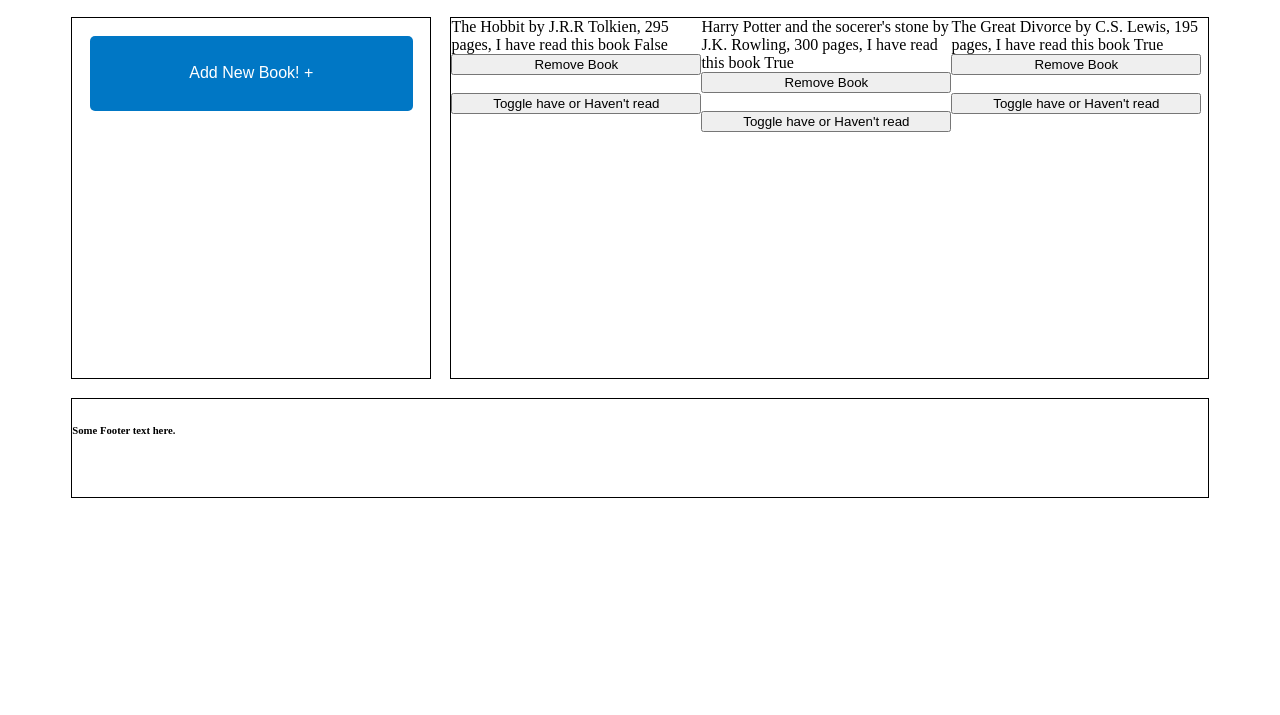
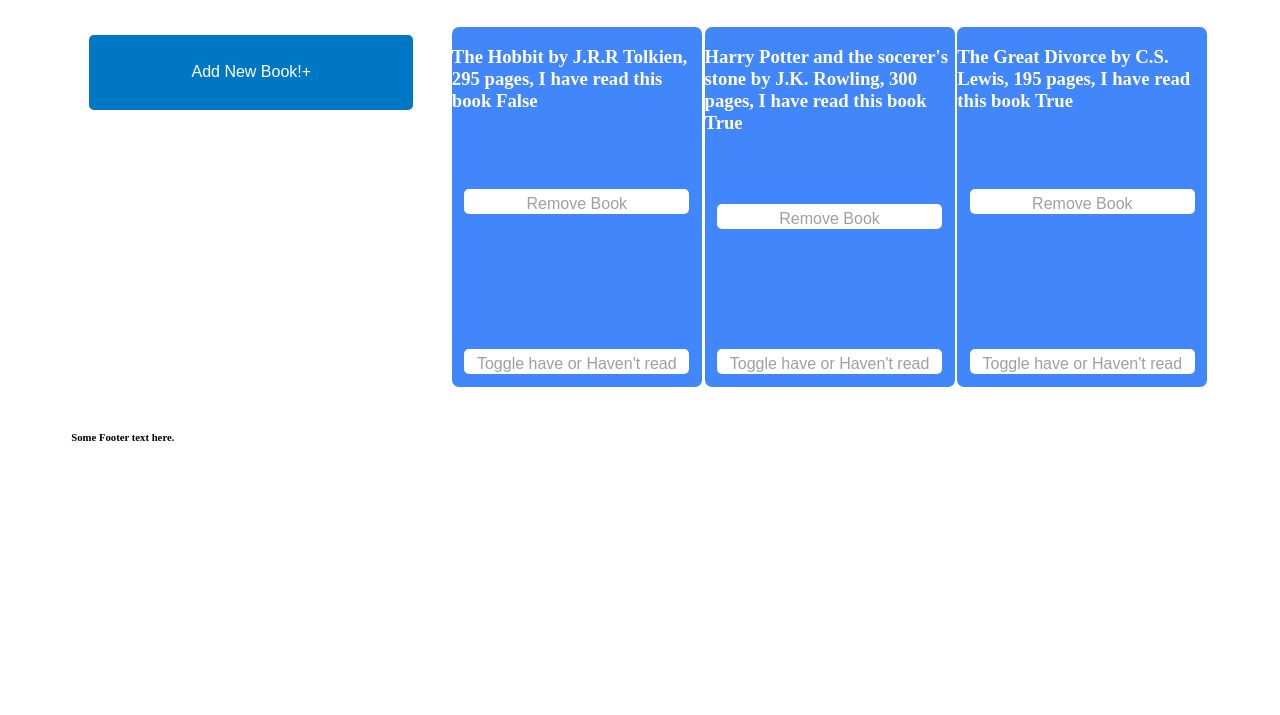
Before and after one commit to jl232367/bookObjectProj, a plain HTML site: page index.html in a window 1280 px wide. Shown: the part 85-800 px from the top of the page. Drawn offline with Linux system fonts and the light colour scheme.

Commit message:
styled remove and toggle buttons. and set some backgrouns to books. Need to style book info

```diff
--- a/book.css
+++ b/book.css
@@ -8,34 +8,73 @@
 }
 .headernav {
     grid-area: 1/1/2/7;
-    border: 1px solid black;
+
 }
 
 .footer {
     grid-area: 3/1/4/7;
-    border: 1px solid black;
+
 }
 .sidecontrols {
     grid-area: 2/1/3/3;
-    border: 1px solid black;
+
     margin: 5%;
     margin-left: 0;
     display:flex;
     flex-wrap: wrap;
+    justify-content: start;
+    align-content: flex-start;
 }
 .bookList {
     grid-area: 2/3/3/7;
-    border: 1px solid black;
+
     margin: 2.5% 0;
     display: flex;
     flex-wrap: wrap;
+
 }
 .eachBook {
     width: 250px;
     height: 360px;
+
+    border-radius: 7px;
+    margin: auto;
+    margin-top: 10px;
     display: flex;
     flex-flow: column;
     flex-wrap: wrap;
+    color: white;
+    background-color: #035efc;
+    opacity: 75%;
+    align-content: space-around;
+    justify-content: space-between;
+}
+.removeButton {
+    color: gray;
+    background:white;
+    padding: 6px 12px;
+    width: 90%;
+    margin: 5% auto;
+
+    border: none;
+    border-radius: 5px;
+    height: 25px;
+    font-size: 1em;
+    align-self: flex-end;
+}
+
+.readOnOffButton {
+    color: gray;
+    background:white;
+    padding: 6px 12px;
+    width: 90%;
+    margin: 5% auto;
+
+    border: none;
+    border-radius: 5px;
+    height: 25px;
+    font-size: 1em;
+    align-self: flex-end;
 }
 .addNewBook {
     color: white;
@@ -53,7 +92,7 @@
     display: flex;
     flex-flow: row;
     flex-wrap: wrap;
-    align-content: left;
+    align-content: top;
 
 
 }
@@ -62,6 +101,18 @@
     flex-wrap: wrap;
     max-width: 100%;
 
+}
+#subBtn {
+    color: white;
+    background:#0077c5;
+    padding: 6px 12px;
+    width: 90%;
+    margin: 5% auto;
+    margin-bottom: 10%;
+    border: none;
+    border-radius: 5px;
+    height: 50px;
+    font-size: 1em;
 }
 input[type=text] {
     max-width: 80%;
--- a/bookObjectProj.js
+++ b/bookObjectProj.js
@@ -68,13 +68,15 @@
 for (let i = 0; i < myLibrary.length; i++) {
     const bookList = document.querySelector(".bookList");
     const eachBook = document.createElement("div");
+    const eachBookInfo = document.createElement('h3')
     const removeButton = document.createElement("button")
     const readOnOff = document.createElement("button")
     const brk = document.createElement("br");
     eachBook.setAttribute('class', "eachBook");
     eachBook.setAttribute('id', myLibrary[i].title + i);
-    eachBook.innerText = myLibrary[i].bookInfo();
+    eachBookInfo.innerText = myLibrary[i].bookInfo();
     bookList.appendChild(eachBook);
+    eachBook.appendChild(eachBookInfo);
     eachBook.appendChild(removeButton);
     eachBook.appendChild(brk);
     eachBook.appendChild(readOnOff);
```
Also changed, not shown: index.html (+1 -1 lines).
